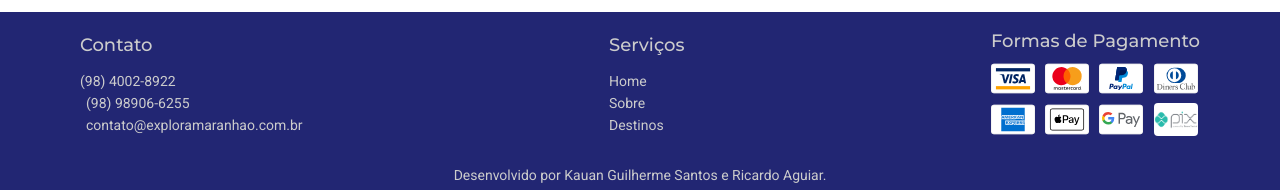
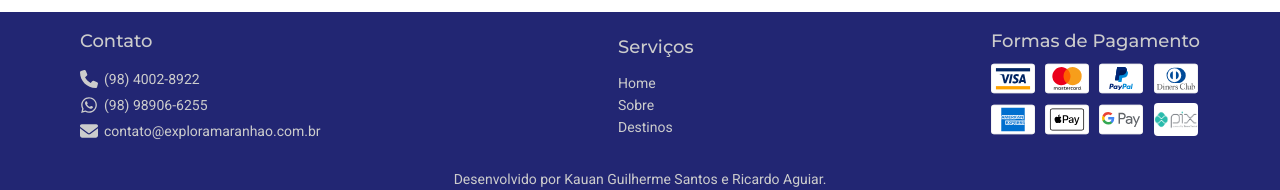
Before and after one commit to kauanguilhermesantos/desafio-v-explora-maranhao, a React (Create React App) app in the folder frontend/: page / in a window 1280 px wide. Shown: the part 1100-1290 px from the top of the page. Built offline with nearby package versions, Linux system fonts and the light colour scheme.

Commit message:
feat: adicionando icons no footer

```diff
--- a/frontend/package.json
+++ b/frontend/package.json
@@ -13,6 +13,7 @@
     "@testing-library/user-event": "^13.5.0",
     "react": "^18.3.1",
     "react-dom": "^18.3.1",
+    "react-icons": "^5.2.1",
     "react-router-dom": "^6.26.0",
     "react-scripts": "5.0.1",
     "web-vitals": "^2.1.4"
--- a/frontend/src/components/Footer/Footer.jsx
+++ b/frontend/src/components/Footer/Footer.jsx
@@ -15,6 +15,10 @@ import pixPng from '../../assets/img/pix.png';
 
 import { Link } from "react-router-dom";
 
+import { FaPhone } from "react-icons/fa6";
+import { FaWhatsapp } from "react-icons/fa6";
+import { FaEnvelope } from "react-icons/fa6";
+
 // library.add(...all);
 export class Footer extends React.Component {
     render () {
@@ -28,9 +32,9 @@ export class Footer extends React.Component {
                             <h3>Contato</h3>
                             {/* <p>{phone}</p> */}
                             {/* // <p><FontAwesomeIcon icon={faPhone} />(98) 4002-8922</p> */}
-                            <p>(98) 4002-8922</p>
-                            <p><i class="fa-brands fa-square-whatsapp"></i>(98) 98906-6255</p>
-                            <p><i class="fa-solid fa-envelope"></i>contato@exploramaranhao.com.br</p>
+                            <p><FaPhone />(98) 4002-8922</p>
+                            <p><FaWhatsapp />(98) 98906-6255</p>
+                            <p><FaEnvelope />contato@exploramaranhao.com.br</p>
                         </div>
                         <div class="servicos">
                             <h3>Serviços</h3>
--- a/frontend/src/components/Footer/footer.css
+++ b/frontend/src/components/Footer/footer.css
@@ -46,12 +46,19 @@
     align-items: center;
 }
 
-.fa-envelope, .fa-phone, .fa-square-whatsapp {
+.contato svg {
     /* border: 1px solid red; */
     font-size: 1.8rem;
     color: var(--cor-cinza);
     margin: 0 0.6rem 0 0;
 }
+
+/* .fa-envelope, .fa-phone, .fa-square-whatsapp {
+    border: 1px solid red;
+    font-size: 1.8rem;
+    color: var(--cor-cinza);
+    margin: 0 0.6rem 0 0;
+} */
 
 .secaoContato .formasDePagamento > div {
     /* border: 1px solid red; */
```
Also changed, not shown: 1 other file (tests, documents, lock files or other folders).
